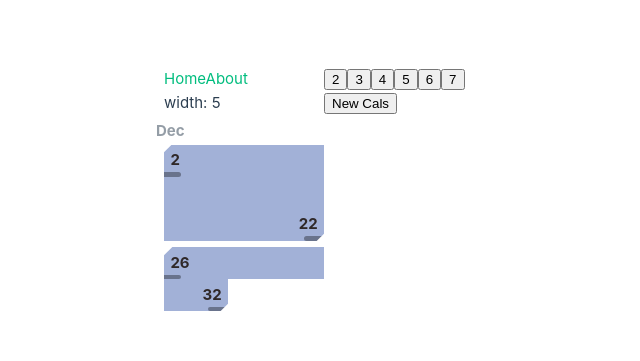
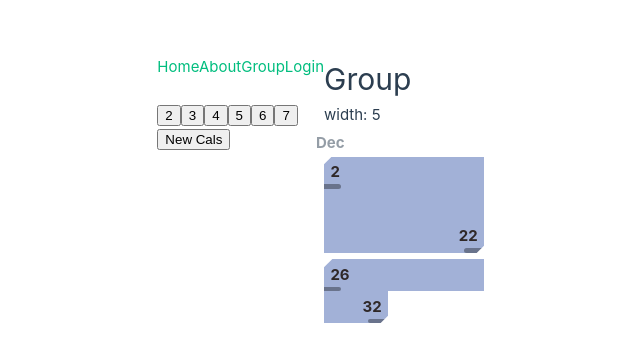
Before and after one commit to k-flynn-webdev/app-short-cal, a Vue app: page /group in a window 1280 px wide. Shown: the part 211-572 px from the top of the page, without its empty margins (316-956 px from the left). Built offline with nearby package versions, Linux system fonts and the light colour scheme.

Commit message:
add login page skeleton

```diff
--- a/src/App.vue
+++ b/src/App.vue
@@ -1,17 +1,14 @@
 <script setup>
 import { RouterLink, RouterView } from "vue-router";
-import ColsButton from "@/components/ColsButton.vue";
-import CalsButton from "@/components/CalsButton.vue";
 </script>
 
 <template>
   <div>
     <RouterLink to="/">Home</RouterLink>
     <RouterLink to="/about">About</RouterLink>
+    <RouterLink to="/group">Group</RouterLink>
+    <RouterLink to="/login">Login</RouterLink>
   </div>
-
-  <ColsButton />
-  <CalsButton />
 
   <RouterView />
 </template>
--- a/src/router/index.js
+++ b/src/router/index.js
@@ -8,6 +8,14 @@
       path: "/",
       name: "home",
       component: HomeView,
+    },
+    {
+      path: "/login",
+      name: "login",
+      // route level code-splitting
+      // this generates a separate chunk (About.[hash].js) for this route
+      // which is lazy-loaded when the route is visited.
+      component: () => import("@/views/Login.vue"),
     },
     {
       path: "/about",
@@ -23,7 +31,7 @@
       // route level code-splitting
       // this generates a separate chunk (About.[hash].js) for this route
       // which is lazy-loaded when the route is visited.
-      component: () => import("@/components/Group.vue"),
+      component: () => import("@/views/Group.vue"),
     },
   ],
 });
--- /dev/null
+++ b/src/views/Group.vue
@@ -0,0 +1,15 @@
+<script setup>
+import CalsButton from "@/components/CalsButton.vue";
+import ColsButton from "@/components/ColsButton.vue";
+import Group from "@/components/Group.vue";
+</script>
+
+<template>
+  <main>
+    <h1>Group</h1>
+  </main>
+
+  <ColsButton />
+  <CalsButton />
+  <Group />
+</template>
--- /dev/null
+++ b/src/views/Login.vue
@@ -0,0 +1,7 @@
+<script setup></script>
+
+<template>
+  <main>
+    <h1>Login</h1>
+  </main>
+</template>
```
